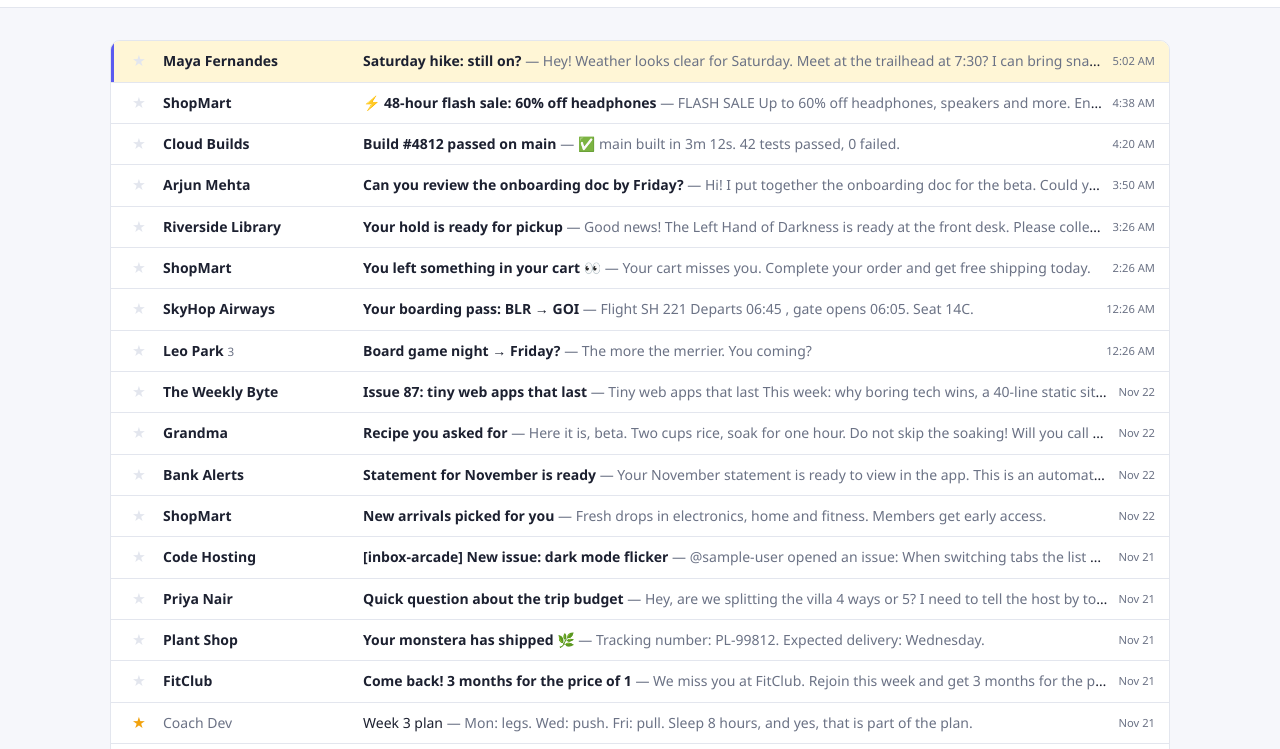
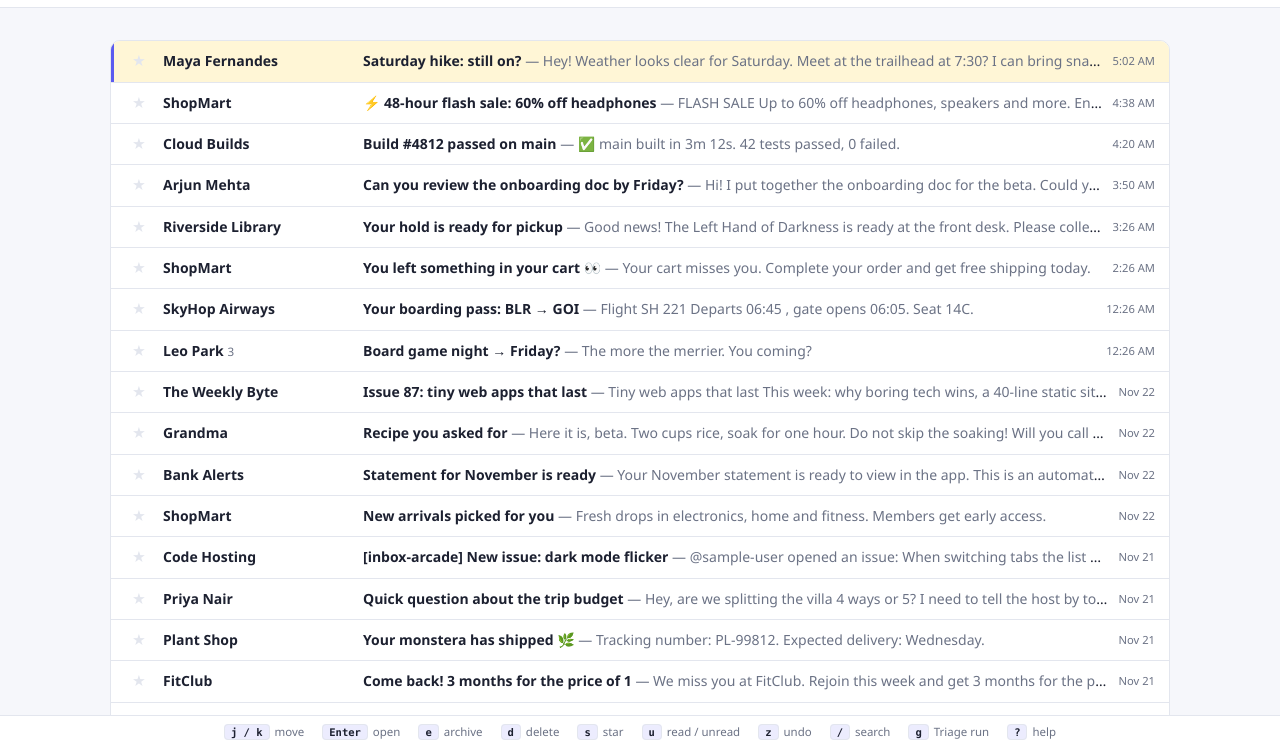
Before and after one commit to atharva-729/google-workspace-games, a browser extension: page app.html in a window 1280 px wide. Both pictures are taken after a click on the button "Try the demo". Shown: the part 51-800 px from the top of the page. Drawn offline with Linux system fonts and the light colour scheme.

Commit message:
Add context-aware controls bar at the bottom
Co-Authored-By: Claude Opus 5.5 <noreply@anthropic.com>

```diff
--- a/app.css
+++ b/app.css
@@ -152,3 +152,9 @@ main { max-width: 1100px; margin: 16px auto; padding: 0 20px 80px; }
 .t-unsub ul { margin: 6px 0 0; padding-left: 18px; }
 .t-unsub a { color: var(--accent); margin-left: 6px; }
 .t-end-btns { display: flex; gap: 10px; justify-content: center; }
+
+/* ---------- controls bar ---------- */
+.keybar { position: fixed; left: 0; right: 0; bottom: 0; z-index: 15; display: flex; flex-wrap: wrap; justify-content: center; gap: 6px 18px; padding: 8px 16px; background: var(--panel); border-top: 1px solid var(--line); color: var(--dim); font-size: .82rem; }
+.keybar kbd { font: 600 .75rem ui-monospace, Consolas, monospace; color: var(--text); background: var(--accent-soft); border: 1px solid var(--line); border-radius: 4px; padding: 1px 6px; margin-right: 2px; }
+.toast { bottom: 64px; }
+#triage { padding-bottom: 90px; }
--- a/app.html
+++ b/app.html
@@ -40,6 +40,7 @@
 </div>
 
 <div id="toast" class="toast hidden"></div>
+<footer id="keybar" class="keybar hidden"></footer>
 
 <div id="help" class="overlay hidden">
   <div class="panel">
--- a/app.js
+++ b/app.js
@@ -339,3 +339,25 @@ document.addEventListener('keydown', (e) => {
 });
 
 start();
+
+// ---------------------------------------------------------------- controls bar (bottom)
+const KEYBARS = {
+  list: [['j / k', 'move'], ['Enter', 'open'], ['e', 'archive'], ['d', 'delete'], ['s', 'star'], ['u', 'read / unread'], ['z', 'undo'], ['/', 'search'], ['g', 'Triage run'], ['?', 'help']],
+  thread: [['r', 'reply'], ['e', 'archive'], ['d', 'delete'], ['s', 'star'], ['u', 'mark unread'], ['j / k', 'next / prev email'], ['z', 'undo'], ['Esc', 'back']],
+  triage: [['r', 'reply'], ['Space', 'read & keep'], ['e', 'archive'], ['d', 'delete'], ['s', 'star'], ['l', 'later'], ['Shift+D / E', 'delete / archive all from sender'], ['z', 'undo'], ['Esc', 'finish']],
+  compose: [['Ctrl+Enter', 'send'], ['Alt+1–5', 'insert quick reply'], ['Esc', 'cancel'], ['z', 'undo send (after sending, 5 s)']],
+  end: [['Enter / Esc', 'back to mail']],
+};
+let keybarMode = null;
+setInterval(() => {
+  const bar = $('#keybar');
+  const appOn = !$('#app').classList.contains('hidden');
+  bar.classList.toggle('hidden', !appOn);
+  if (!appOn) return;
+  const inTriage = !$('#triage').classList.contains('hidden');
+  const composing = !!document.querySelector('.composer');
+  const mode = composing ? 'compose' : inTriage ? (T.active ? 'triage' : 'end') : S.open ? 'thread' : 'list';
+  if (mode === keybarMode) return;
+  keybarMode = mode;
+  bar.innerHTML = KEYBARS[mode].map(([k, v]) => `<span><kbd>${esc(k)}</kbd> ${esc(v)}</span>`).join('');
+}, 200);
--- a/config.js
+++ b/config.js
@@ -1,3 +1,3 @@
 // OAuth client of type "Web application" whose authorised redirect URI is
 // https://dhldabamnapjmkegmaablegbdjlejigg.chromiumapp.org/
-const WEB_CLIENT_ID = 'PASTE_WEB_CLIENT_ID.apps.googleusercontent.com';
+const WEB_CLIENT_ID = '277518333638-h7b0s19ot7bkm14kalejl6g9bgt2msn7.apps.googleusercontent.com';
```
